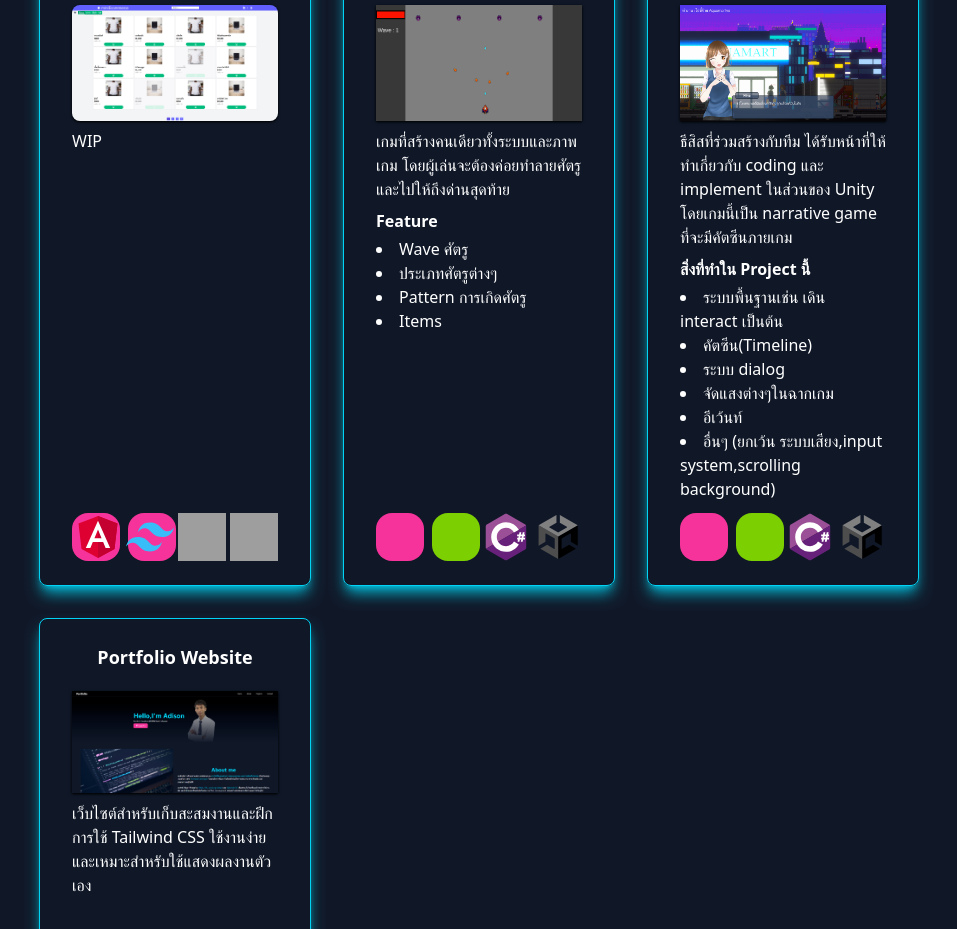
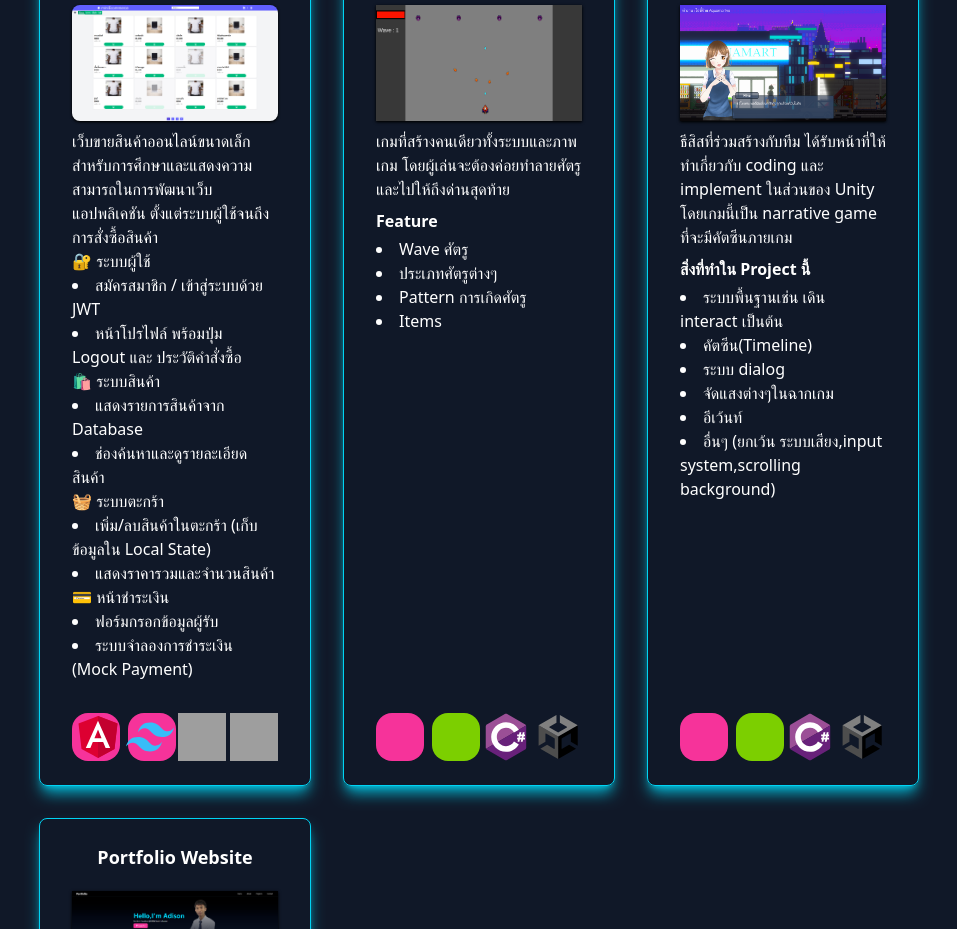
Before and after one commit to GGameover-AI/PortfolioReactTailwind, a React (Vite) app: page / in a window 1280 px wide. Shown: the part 2000-2929 px from the top of the page, without its empty margins (161-1118 px from the left). Built offline with nearby package versions, Linux system fonts and the light colour scheme; grey boxes are pictures that could not be loaded.

Commit message:
[update]-<project>-miniecommerce

```diff
--- a/src/Components/Projects/MiniEcommerce.jsx
+++ b/src/Components/Projects/MiniEcommerce.jsx
@@ -93,7 +93,47 @@ export default function MiniEcommerce() {
       )}
 
       {/* คำอธิบาย */}
-      <p className="mb-5 text-base">WIP</p>
+      <div className="mb-5 text-base">
+
+        <p>
+          เว็บขายสินค้าออนไลน์ขนาดเล็ก
+          สำหรับการศึกษาและแสดงความสามารถในการพัฒนาเว็บแอปพลิเคชัน
+          ตั้งแต่ระบบผู้ใช้จนถึงการสั่งซื้อสินค้า
+        </p>
+
+        <ul>
+          <p>🔐 ระบบผู้ใช้</p>
+          <li className=" list-disc list-inside">สมัครสมาชิก / เข้าสู่ระบบด้วย JWT</li>
+          <li className=" list-disc list-inside">หน้าโปรไฟล์ พร้อมปุ่ม Logout และ ประวัติคำสั่งซื้อ</li>
+        </ul>
+
+        <ul>
+          <p>🛍️ ระบบสินค้า</p>
+          <li className=" list-disc list-inside">แสดงรายการสินค้าจาก Database</li>
+          <li className=" list-disc list-inside">ช่องค้นหาและดูรายละเอียดสินค้า</li>
+        </ul>
+
+        <ul>
+          <p>🧺 ระบบตะกร้า</p>
+          <li className=" list-disc list-inside">เพิ่ม/ลบสินค้าในตะกร้า (เก็บข้อมูลใน Local State)</li>
+          <li className=" list-disc list-inside">แสดงราคารวมและจำนวนสินค้า</li>
+        </ul>
+
+        <ul>
+          <p>💳 หน้าชำระเงิน</p>
+          <li className=" list-disc list-inside">ฟอร์มกรอกข้อมูลผู้รับ</li>
+          <li className=" list-disc list-inside">ระบบจำลองการชำระเงิน (Mock Payment)</li>
+        </ul>
+
+      </div>
+
+
+
+
+
+
+
+
       {/* ปุ่มลิงค์และTechStack */}
       <div className="grid grid-cols-1 md:grid-cols-2 gap-4 md:gap-2 h-full justify-center items-end mt-3">
         <div className="flex justify-center md:justify-start gap-2">
```
